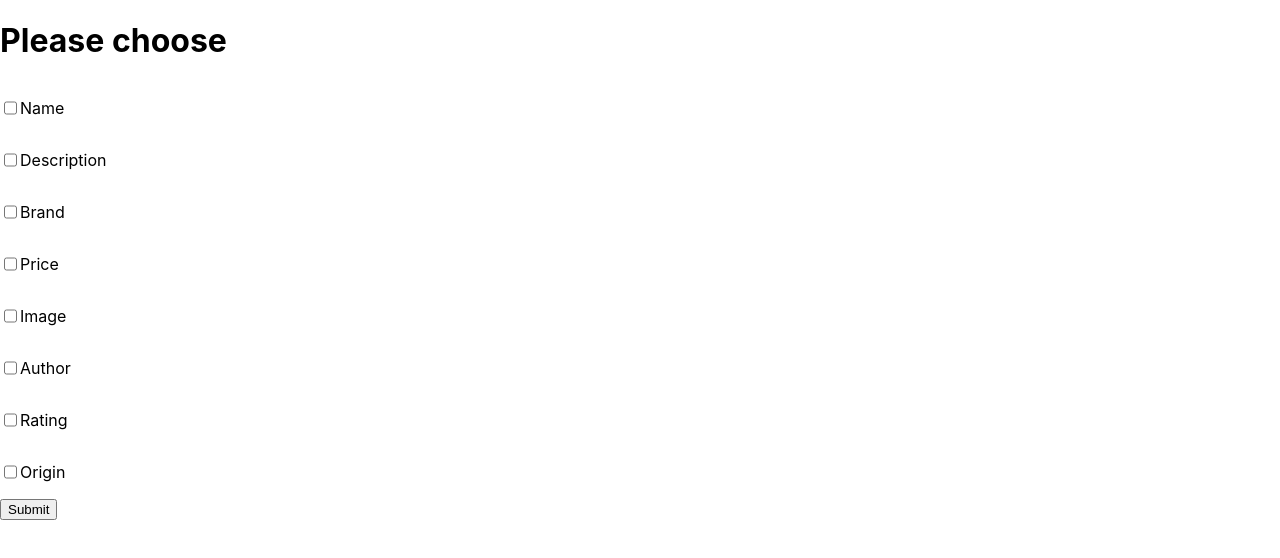
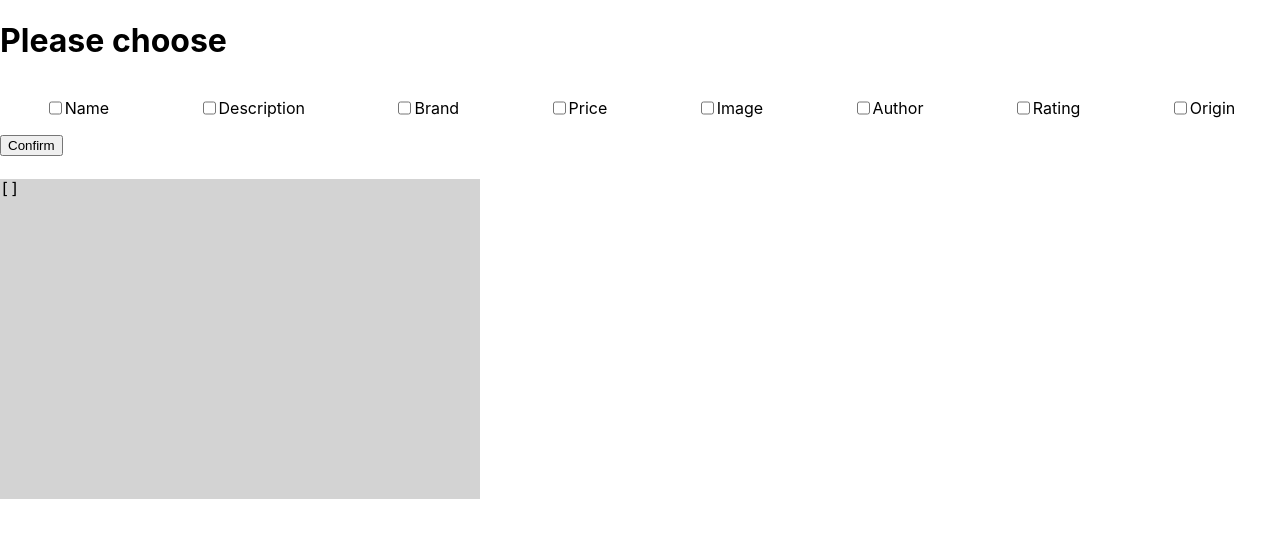
Before and after one commit to larrywongkahei/JsonDataMaker, a React (Create React App) app: page / in a window 1280 px wide. Shown: the top 558 px of the page. Built offline with nearby package versions, Linux system fonts and the light colour scheme.

Commit message:
Added a code space to show the result and Modified the field to be disable after locked to keep the result consistence

```diff
--- a/src/Components/Home.js
+++ b/src/Components/Home.js
@@ -42,8 +42,18 @@ export function Home(){
         setShowOrigin(e.target.value)
     }
 
+    const [lockFields, setLockFields] = useState(false);
+    function handleLockFields(e){
+        e.preventDefault();
+        setLockFields(true);
+    }
+
+    const [json, setJson] = useState([])
+
     const [listToShow, setListToShow] = useState([]);
+
     const list = ["Name", "Description", "Brand", "Price", "Image", "Author", "Rating", "Origin"]
+    const listValue = [{"Name": showName}, {"Description" : showDescription}, {"Brand" : showBrand}, {"Price" : showPrice}, {"Image" : showImage}, {"Author" : showAuthor}, {"Rating" : showRating}, {"Origin" : showOrigin}];
 
     function selectButton(name){
         if(listToShow.filter(each => each === name).length > 0){
@@ -59,11 +69,21 @@ export function Home(){
 
     function ConfirmFields(e){
         e.preventDefault();
+        let result = {}
+        listValue.forEach(each => {
+            if(Object.values(each) != ""){
+                result[Object.keys(each)] = Object.values(each)[0]
+            }
+        })
+        const newList = [...json]
+        newList.push(result)
+        setJson(newList);
     }
 
     const allButton = list.map((each, index) =>{return (
         <div style={{display:"flex"}} key={index}>
-            <input type="checkbox" onClick={() => selectButton(each)}></input>
+            {lockFields ? <input type="checkbox" onClick={() => selectButton(each)} disabled="disabled"/> :
+            <input type="checkbox" onClick={() => selectButton(each)} /> }
             <p>{each}</p>
         </div>
     )})
@@ -73,9 +93,11 @@ export function Home(){
             <h1>
                 Please choose
             </h1>
-            <form>
+            <div style={{display:"flex", justifyContent:"space-around"}}>
                 {allButton}
-                <div  style={{display:"flex", flexDirection:"column"}}>
+            </div>
+            <input type="submit" onClick={handleLockFields} value="Confirm"/>
+            <div style={{display:"flex", flexDirection:"column", textAlign:"center"}}>
                 <div style={listToShow.includes("Name") ? {display:"block"} : {display : "none"}}> <p>Input Name</p> <input type="text" value={showName} onChange={nameHandler}/> </div>
                 <div style={listToShow.includes("Description") ? {display:"block"} : {display : "none"}}> <p>Input Description</p> <input type="text" value={showDescription} onChange={descriptionHandler}/> </div>
                 <div style={listToShow.includes("Brand") ? {display:"block"} : {display : "none"}}> <p>Input Brand</p> <input type="text" value={showBrand} onChange={brandHandler}/> </div>
@@ -84,9 +106,16 @@ export function Home(){
                 <div style={listToShow.includes("Author") ? {display:"block"} : {display : "none"}}> <p>Input Author</p> <input type="text" value={showAuthor} onChange={authorHandler}/> </div>
                 <div style={listToShow.includes("Rating") ? {display:"block"} : {display : "none"}}> <p>Input Rating</p> <input type="text" value={showRating} onChange={ratingHandler}/> </div>
                 <div style={listToShow.includes("Origin") ? {display:"block"} : {display : "none"}}> <p>Input Origin</p> <input type="text" value={showOrigin} onChange={originHandler}/> </div>
-                </div>
-                <input type="submit" onClick={ConfirmFields}/>
-            </form>
+            </div>
+            <div style={{display:"flex", justifyContent:"center", marginTop:"10px"}}>
+                <input type="submit" onClick={ConfirmFields} value="Enter" style={listToShow.length > 0 ? {display:"block"} : {display:"none"}}/>
+
+            </div>
+            <pre style={{backgroundColor:"#D3D3D3", width:"480px", height:"320px"}}>
+                <code>
+                    {JSON.stringify(json)}
+                </code>
+            </pre>
         </div>
 
     )
```
